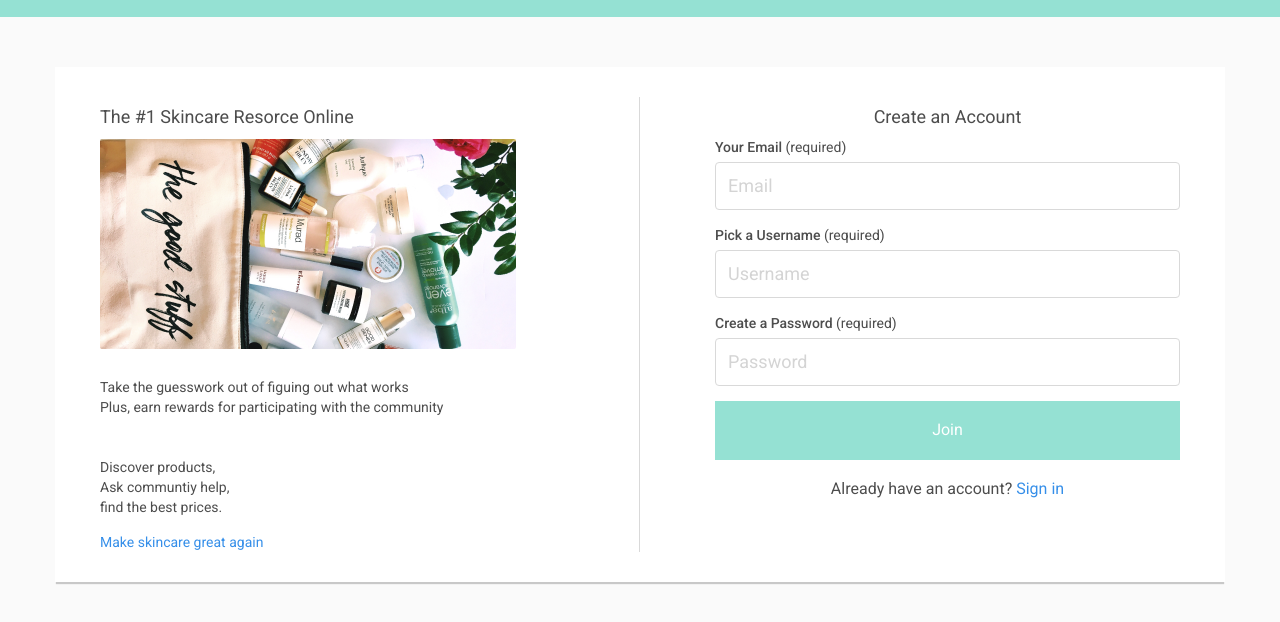
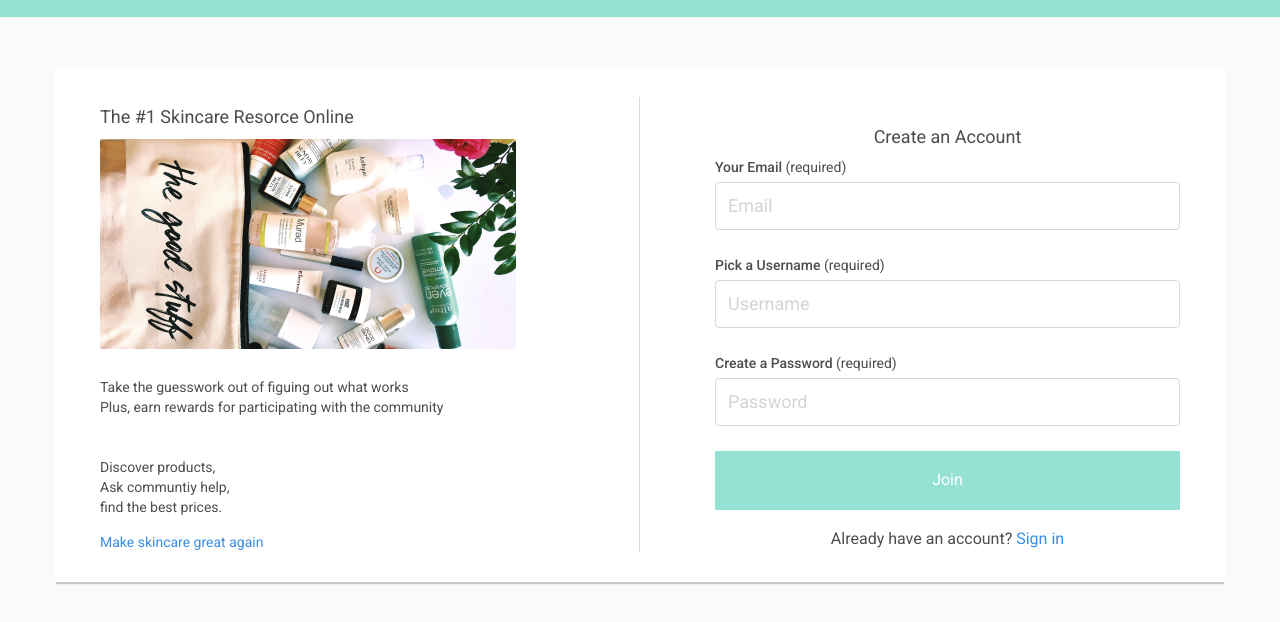
Before and after one commit to zverexe/carisma, a plain HTML site: page sign-up_general.html in a window 1280 px wide. Shown: the part 56-678 px from the top of the page. Drawn offline with nearby package versions, Linux system fonts and the light colour scheme.

Commit message:
added margins

```diff
--- a/css/sign-up-general.css
+++ b/css/sign-up-general.css
@@ -30,6 +30,7 @@
     margin-top: 40px;
     margin-bottom: 15px; }
   .sign-up-main .sign-up-right {
+    padding-top: 20px;
     padding-left: 60px; }
     .sign-up-main .sign-up-right .form-control {
       height: 48px;
@@ -37,6 +38,8 @@
       font-size: 18px;
       -webkit-box-shadow: none;
               box-shadow: none; }
+    .sign-up-main .sign-up-right .form-group {
+      margin-bottom: 25px; }
     .sign-up-main .sign-up-right ::-webkit-input-placeholder {
       /* WebKit, Blink, Edge */
       color: #D4D4D4; }
--- a/css/style.css
+++ b/css/style.css
@@ -1802,6 +1802,7 @@ a:hover {
     margin-top: 40px;
     margin-bottom: 15px; }
   .sign-up-main .sign-up-right {
+    padding-top: 20px;
     padding-left: 60px; }
     .sign-up-main .sign-up-right .form-control {
       height: 48px;
@@ -1809,6 +1810,8 @@ a:hover {
       font-size: 18px;
       -webkit-box-shadow: none;
               box-shadow: none; }
+    .sign-up-main .sign-up-right .form-group {
+      margin-bottom: 25px; }
     .sign-up-main .sign-up-right ::-webkit-input-placeholder {
       /* WebKit, Blink, Edge */
       color: #D4D4D4; }
```
